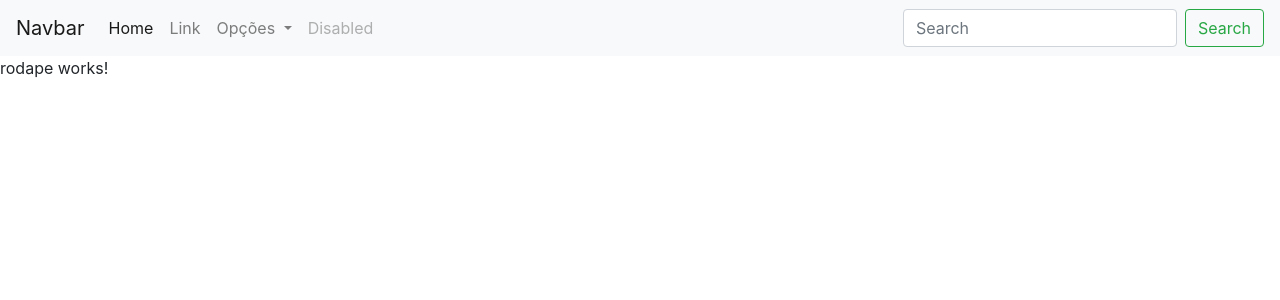
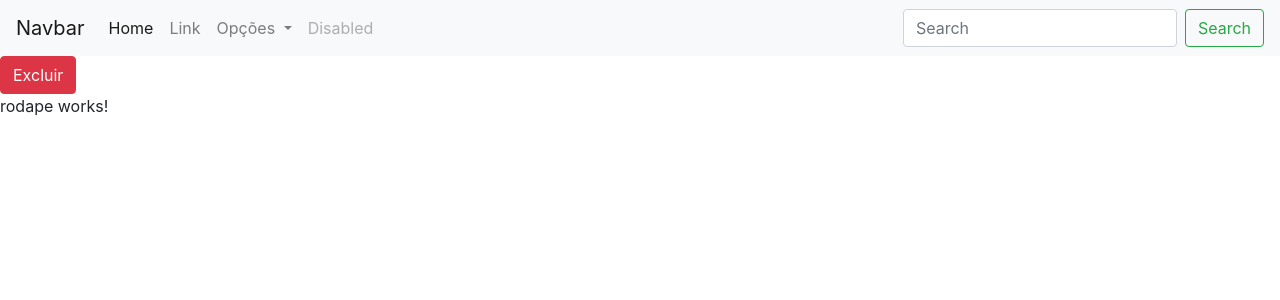
Before and after one commit to Cosmos-Blood/GenBR-Project_Integrador-Lampe-Front, an Angular app: page /postagem-delete/1 in a window 1280 px wide. Before the commit this address led to /. Shown: the top 300 px of the page. Built offline with nearby package versions, Linux system fonts and the light colour scheme; no server answers.

Commit message:
[Feature Eduardo - Task: Add postagemDelete | 15.11.21]

```diff
--- a/src/app/app-routing.module.ts
+++ b/src/app/app-routing.module.ts
@@ -1,6 +1,7 @@
 import { NgModule } from '@angular/core';
 import { RouterModule, Routes } from '@angular/router';
 import { CadastrarComponent } from './cadastrar/cadastrar.component';
+import { PostagemDeleteComponent } from './delete/postagem-delete/postagem-delete.component';
 import { PostagemEditComponent } from './edit/postagem-edit/postagem-edit.component';
 import { EntrarComponent } from './entrar/entrar.component';
 import { FeedComponent } from './feed/feed.component';
@@ -11,7 +12,8 @@ const routes: Routes = [
   {path:"entrar",component: EntrarComponent},
   {path: "cadastrar", component: CadastrarComponent},
   {path: "feed", component: FeedComponent},
-  {path: "postagem-edit/:id", component: PostagemEditComponent}
+  {path: "postagem-edit/:id", component: PostagemEditComponent},
+  {path: "postagem-delete/:id", component: PostagemDeleteComponent}
 ];
 
 @NgModule({
--- a/src/app/app.module.ts
+++ b/src/app/app.module.ts
@@ -12,6 +12,7 @@ import { EntrarComponent } from './entrar/entrar.component';
 import { CadastrarComponent } from './cadastrar/cadastrar.component';
 import { FeedComponent } from './feed/feed.component';
 import { PostagemEditComponent } from './edit/postagem-edit/postagem-edit.component';
+import { PostagemDeleteComponent } from './delete/postagem-delete/postagem-delete.component';
 
 
 @NgModule({
@@ -23,7 +24,8 @@ import { PostagemEditComponent } from './edit/postagem-edit/postagem-edit.compon
     EntrarComponent,
     CadastrarComponent,
     FeedComponent,
-    PostagemEditComponent
+    PostagemEditComponent,
+    PostagemDeleteComponent
   ],
   imports: [
     BrowserModule,
--- /dev/null
+++ b/src/app/delete/postagem-delete/postagem-delete.component.html
@@ -0,0 +1 @@
+<button class="btn btn-danger" (click)="deletePostagemById()">Excluir</button>
--- /dev/null
+++ b/src/app/delete/postagem-delete/postagem-delete.component.ts
@@ -0,0 +1,35 @@
+import { Component, OnInit } from '@angular/core';
+import { ActivatedRoute, Router } from '@angular/router';
+import { PostagemModel } from 'src/app/model/PostagemModel';
+import { PostagemService } from 'src/app/service/postagem.service';
+
+@Component({
+  selector: 'app-postagem-delete',
+  templateUrl: './postagem-delete.component.html',
+  styleUrls: ['./postagem-delete.component.css']
+})
+export class PostagemDeleteComponent implements OnInit {
+  postagem: PostagemModel = new PostagemModel
+
+  constructor(
+    private postagemService: PostagemService,
+    private route: ActivatedRoute,
+    private router: Router
+  ) { }
+
+  ngOnInit() {
+     let id = this.route.snapshot.params['id']
+     this.findByIdPostagem(id)
+  }
+  findByIdPostagem(id: number){
+    this.postagemService.getPostagemById(id).subscribe((resp: PostagemModel)=>{
+     this.postagem = resp
+    })
+  }
+  deletePostagemById(){
+    this.postagemService.deletePostagem(this.postagem.id).subscribe(()=>{
+      alert("Postagem excluida!")
+      this.router.navigate(['/feed'])
+    })
+  }
+}
--- a/src/app/feed/feed.component.html
+++ b/src/app/feed/feed.component.html
@@ -84,6 +84,7 @@
 
             <p class="card-text"><small class="text-muted"> </small></p>
             <button [routerLink]="['/postagem-edit', postagem.id]" class="btn btn-info">Editar</button>
+            <button [routerLink]="['/postagem-delete', postagem.id]" class="btn btn-danger">Excluir</button>
           </div>
         </div>
       </div>
--- a/src/app/service/postagem.service.ts
+++ b/src/app/service/postagem.service.ts
@@ -44,4 +44,8 @@ export class PostagemService {
       this.token
     );
   }
+  deletePostagem(id: number){
+    return this.http.delete(`https://energylampe.herokuapp.com/api/v1/postagem/excluir/${id}`,
+     this.token)
+  }
 }
```
Also changed, not shown: src/app/delete/postagem-delete/postagem-delete.component.css (added).
